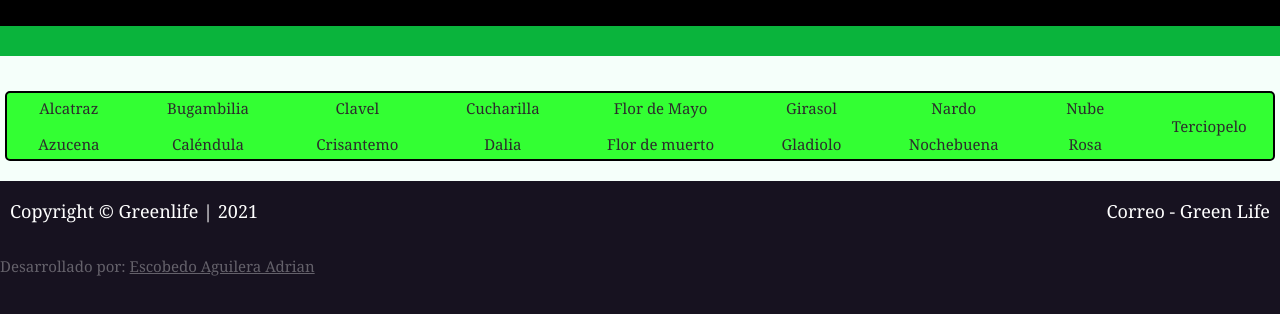
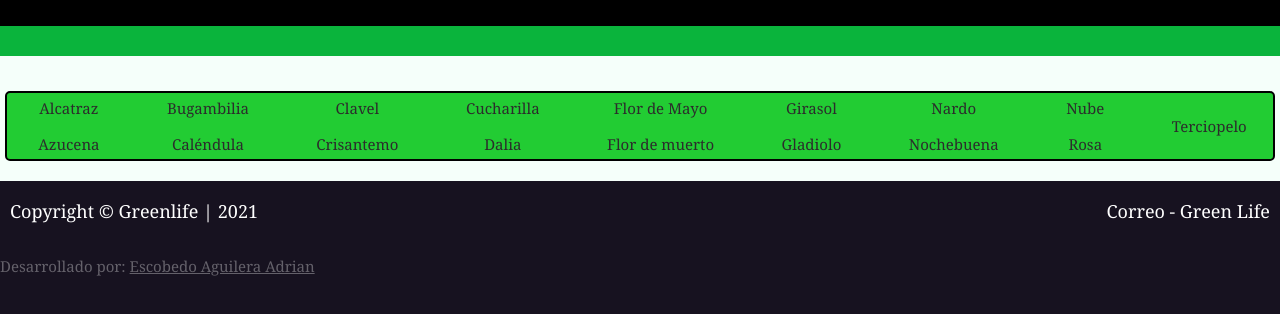
Before and after one commit to HadesEA/Innovatec, a plain HTML site: page Pagina Web GL/cultivos/Flores.html in a window 1280 px wide. Shown: the part 94-408 px from the top of the page. Drawn offline with nearby package versions, Linux system fonts and the light colour scheme.

Commit message:
Correción a los colores de ul y li de la carpeta de productos para una mejor visualización,

```diff
--- a/Pagina Web GL/cultivos/Cereales.css
+++ b/Pagina Web GL/cultivos/Cereales.css
@@ -177,17 +177,18 @@ img[src$="jpg"]{
 	margin-top: 35px;
 	border: 2px solid #000;
 	border-radius: 5px;
-	background-color: #3f3;
+	background-color: #2c3;
 }
 
 .li-cultivos{
 	text-decoration: none;
 	margin: 0;
 	padding: 0;
+	transition: color .4s, font-size .8s;
 }
 
 .li-cultivos:hover{
-	color: rgb(10,180,60);
+	color: #cccc;
 	font-size: larger;
 }
 
--- a/Pagina Web GL/cultivos/Flores.css
+++ b/Pagina Web GL/cultivos/Flores.css
@@ -178,17 +178,18 @@ img[src$="jpg"]{
 	margin-top: 35px;
 	border: 2px solid #000;
 	border-radius: 5px;
-	background-color: #3f3;
+	background-color: #2c3;
 }
 
 .li-cultivos{
 	text-decoration: none;
 	margin: 0;
 	padding: 0;
+	transition: color .4s, font-size .8s;
 }
 
 .li-cultivos:hover{
-	color: rgb(10,180,60);
+	color: #cccc;
 	font-size: larger;
 }
 
--- a/Pagina Web GL/cultivos/Frutas.css
+++ b/Pagina Web GL/cultivos/Frutas.css
@@ -180,17 +180,18 @@ img[src$="jpg"]{
 	margin-top: 35px;
 	border: 2px solid #000;
 	border-radius: 5px;
-	background-color: #3f3;
+	background-color: #2c3;
 }
 
 .li-cultivos{
 	text-decoration: none;
 	margin: 0;
 	padding: 0;
+	transition: color .4s, font-size .8s;
 }
 
 .li-cultivos:hover{
-	color: rgb(10,180,60);
+	color: #cccc;
 	font-size: larger;
 }
 
--- a/Pagina Web GL/cultivos/Hortalizas.css
+++ b/Pagina Web GL/cultivos/Hortalizas.css
@@ -185,17 +185,18 @@ li > a[href="#fruta17"]{
 	margin-top: 35px;
 	border: 2px solid #000;
 	border-radius: 5px;
-	background-color: #3f3;
+	background-color: #2c3;
 }
 
 .li-cultivos{
 	text-decoration: none;
 	margin: 0;
 	padding: 0;
+	transition: color .4s, font-size .8s;
 }
 
 .li-cultivos:hover{
-	color: rgb(10,180,60);
+	color: #cccc;
 	font-size: larger;
 }
 
```
